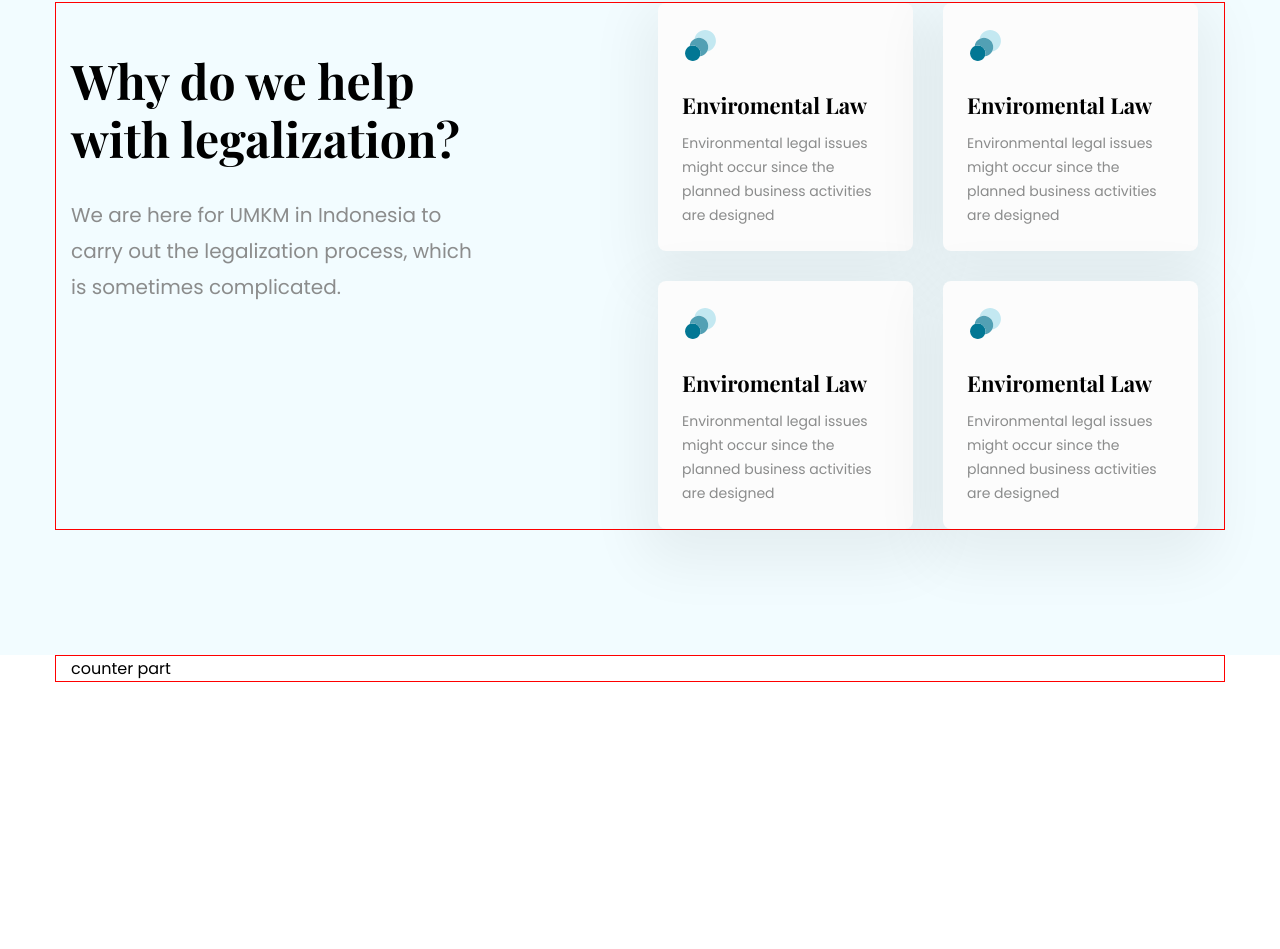
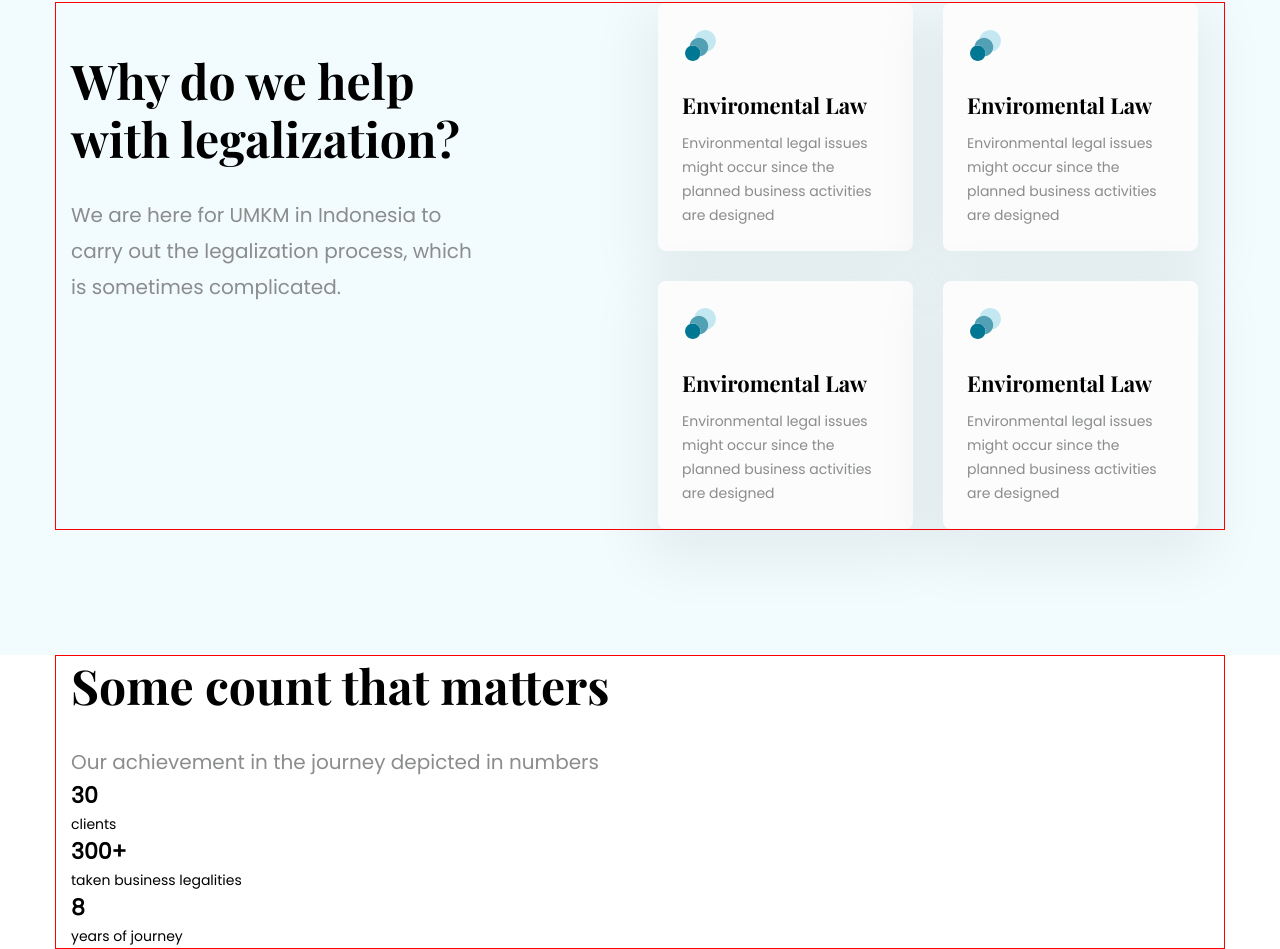
Before and after one commit to Md-shefat-masum/lawyer_portfoilo, a website: page index.html in a window 1280 px wide. Shown: the part 1288-2237 px from the top of the page. Before the commit the page ends 1970 px from the top, so only its background shows below. Drawn offline with nearby package versions, Linux system fonts and the light colour scheme; a web font is replaced by a local one.

Commit message:
counter section part html

```diff
--- a/index.html
+++ b/index.html
@@ -155,7 +155,28 @@
 
     <section id="counter">
         <div class="container">
-            counter part
+            <div class="counter_content">
+                <div class="common_heading center white">
+                    <h2>Some count that matters</h2>
+                    <p>
+                        Our achievement in the journey depicted in numbers
+                    </p>
+                </div>
+                <div class="conter_items">
+                    <div class="item">
+                        <h3>30</h3>
+                        <p>clients</p>
+                    </div>
+                    <div class="item item2">
+                        <h3>300+</h3>
+                        <p>taken business legalities</p>
+                    </div>
+                    <div class="item">
+                        <h3>8</h3>
+                        <p>years of journey</p>
+                    </div>
+                </div>
+            </div>
         </div>
     </section>
 </body>
```
